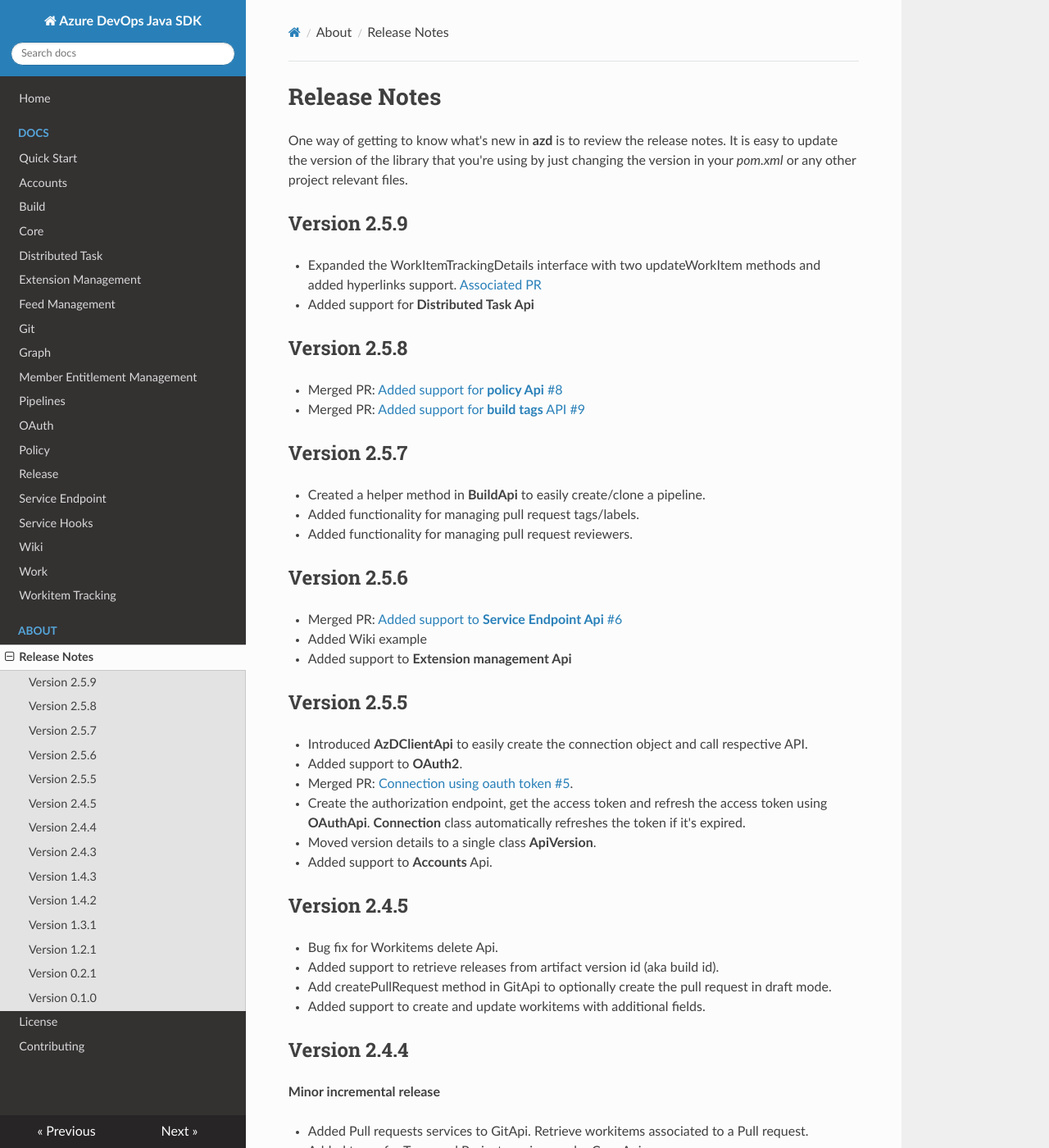
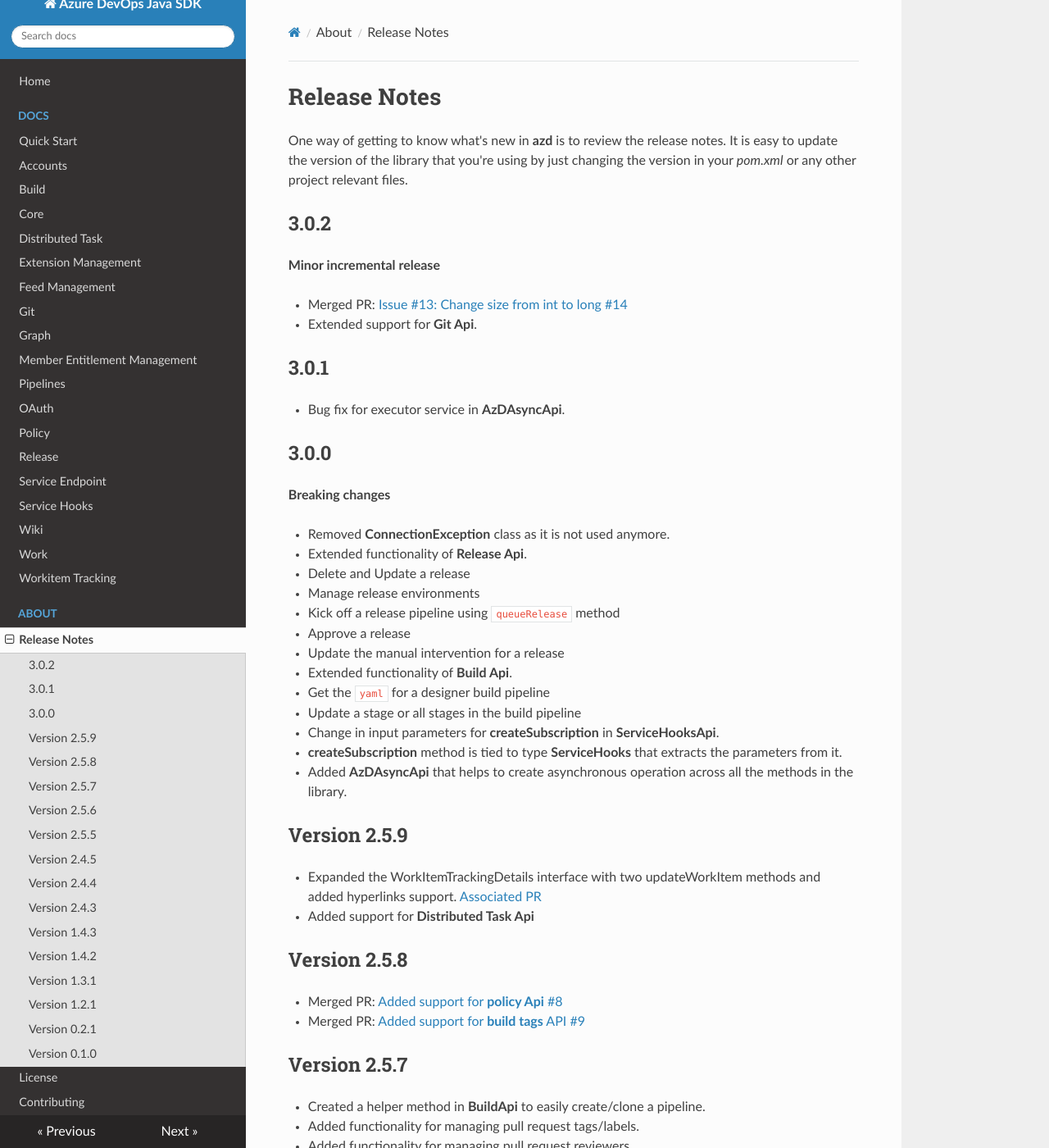
Before and after one commit to hkarthik7/azure-devops-java-sdk-docs, an MkDocs documentation site: the page built from docs/about/release-notes.md, in a window 1280 px wide and 1400 px high. Shown: the whole window at 82% size. Built offline with MkDocs 1.6.1, drawn with Linux system fonts in a browser that asks for light colours; nearby versions of some CDN libraries.

Commit message:
Update release notes

```diff
--- a/docs/about/release-notes.md
+++ b/docs/about/release-notes.md
@@ -1,6 +1,35 @@
 # Release Notes
 
 One way of getting to know what's new in **azd** is to review the release notes. It is easy to update the version of the library that you're using by just changing the version in your *pom.xml* or any other project relevant files.
+
+## 3.0.2
+
+**Minor incremental release**
+
+- Merged PR: [Issue #13: Change size from int to long #14](https://github.com/hkarthik7/azure-devops-java-sdk/pull/14)
+- Extended support for **Git Api**.
+
+## 3.0.1
+
+- Bug fix for executor service in **AzDAsyncApi**.
+
+## 3.0.0
+
+**Breaking changes**
+
+- Removed **ConnectionException** class as it is not used anymore.
+- Extended functionality of **Release Api**.
+  - Delete and Update a release
+  - Manage release environments
+  - Kick off a release pipeline using `queueRelease` method
+  - Approve a release
+  - Update the manual intervention for a release
+- Extended functionality of **Build Api**.
+  - Get the `yaml` for a designer build pipeline
+  - Update a stage or all stages in the build pipeline
+- Change in input parameters for **createSubscription** in **ServiceHooksApi**.
+  - **createSubscription** method is tied to type **ServiceHooks** that extracts the parameters from it.
+- Added **AzDAsyncApi** that helps to create asynchronous operation across all the methods in the library.
 
 ## Version 2.5.9
 
```
